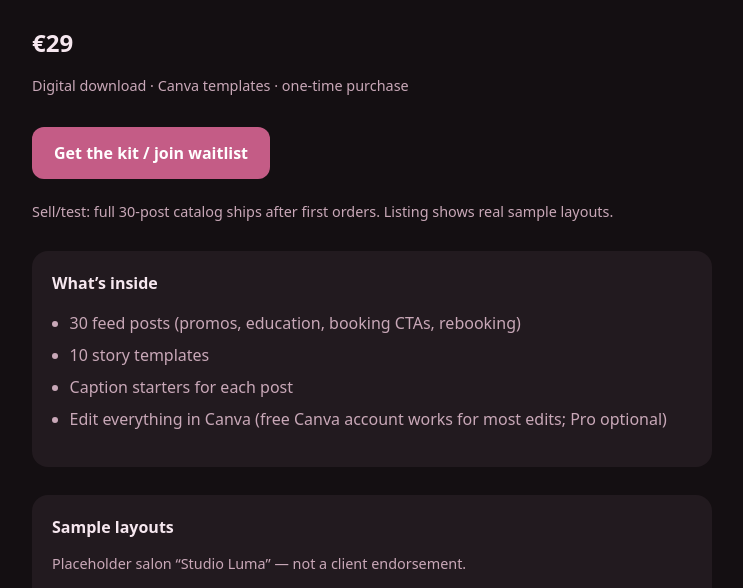
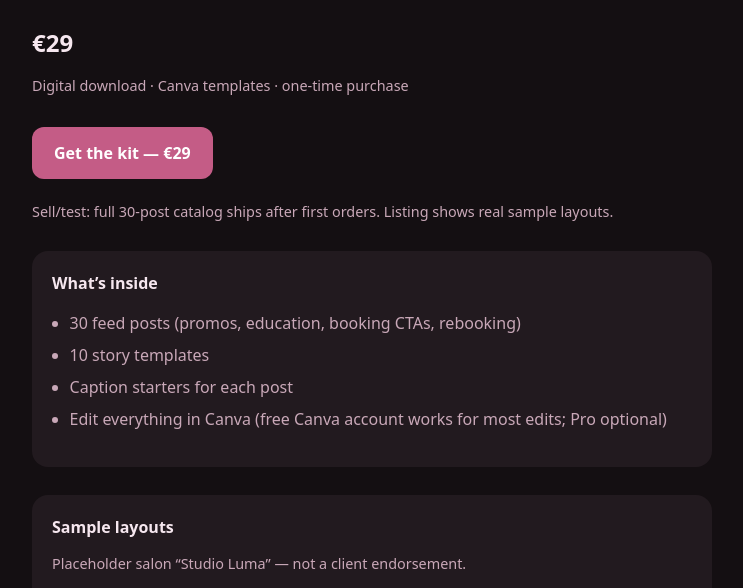
Before and after one commit to Lucifer9639/bloom-post, a plain HTML site: page index.html in a window 1280 px wide. Shown: the part 207-795 px from the top of the page, without its empty margins (268-1011 px from the left). Drawn offline with Linux system fonts and the light colour scheme.

Commit message:
Wire Payhip CTA to Bloom Post Salon Social Kit https://payhip.com/b/4T0yV

```diff
--- a/index.html
+++ b/index.html
@@ -35,7 +35,7 @@
     <p class="price">€29</p>
     <p class="note">Digital download · Canva templates · one-time purchase</p>
     <!-- PAYHIP_URL: replace when live -->
-    <a class="cta" id="buy" href="#waitlist">Get the kit / join waitlist</a>
+    <a class="cta" id="buy" href="https://payhip.com/b/4T0yV">Get the kit — €29</a>
     <p class="note">Sell/test: full 30-post catalog ships after first orders. Listing shows real sample layouts.</p>
 
     <div class="card">
```
